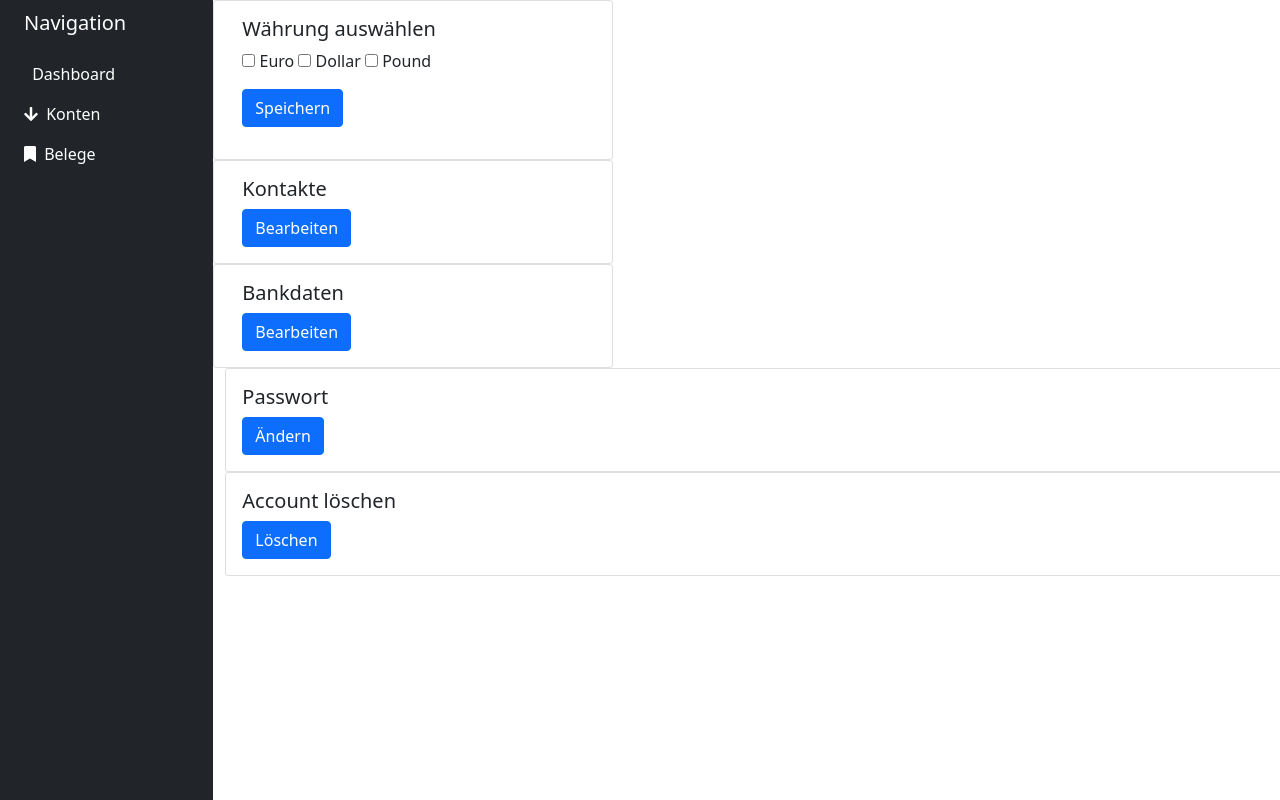
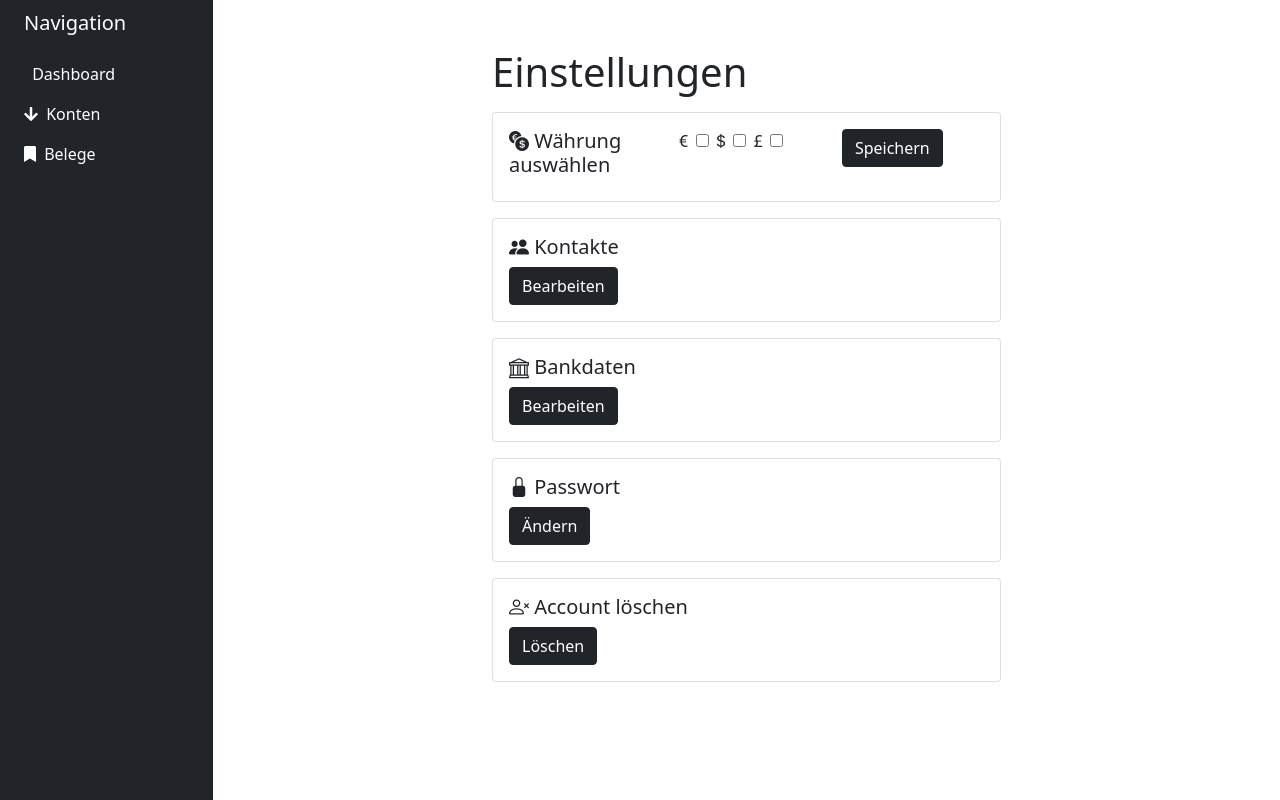
Before and after one commit to FevziG66/Wahlprojekt, a Django app: page /setttings/ in a window 1280 px wide; the page is wider, and only the part inside the window is pictured. Shown: the part 70-870 px from the top of that part. Run offline with Django 3.2, Linux system fonts and the light colour scheme; some libraries are stand-ins or nearby versions.

Commit message:
Einstellungen, Über Uns und Belege angepasst

```diff
--- a/home/templates/home/base.html
+++ b/home/templates/home/base.html
@@ -14,6 +14,8 @@
         <!-- CSS Bootstrap Einbindung -->
         <link href="https://cdn.jsdelivr.net/npm/bootstrap@5.1.3/dist/css/bootstrap.min.css" rel="stylesheet" integrity="sha384-1BmE4kWBq78iYhFldvKuhfTAU6auU8tT94WrHftjDbrCEXSU1oBoqyl2QvZ6jIW3" crossorigin="anonymous">
         <meta name="viewport" content="width=device-width, initial-scale=1">
+
+        <link rel="stylesheet" href="https://cdn.jsdelivr.net/npm/bootstrap-icons@1.5.0/font/bootstrap-icons.css">
 
         <!--Eigene Css Anweisungen-->
         <style>
--- a/home/templates/home/dashboard.html
+++ b/home/templates/home/dashboard.html
@@ -212,7 +212,5 @@
         </table>
     </div>
 </div>
-</div>
-</div>
 
 {% endblock hauptinhalt %}
--- a/home/templates/home/settings.html
+++ b/home/templates/home/settings.html
@@ -2,56 +2,65 @@
 {%load static%}
 
 {% block hauptinhalt %}
+<div class="col py-5">
+  <div class="row">
+  <div class="col">
+  </div>
+  <div class="col-6">
+  <h1>Einstellungen</h1>
+  <p></p>
+  <div class="card">
+    <div class="card-body">
+      <div class="row">
 
-<div class="card-deck">
-    <div class="row">
-      <div class="card" style="width:400px">
-        <div class="card-body">
-          <h5 class="card-title">Währung auswählen</h5>
-          <input type="checkbox" id="subscribeNews" name="subscribe">
-          <label>Euro</label>
+        <div class="col-sm-4">
+          <h5 class="card-title"> <i class="bi bi-currency-exchange"></i> Währung auswählen</h5>
+        </div>
+        <div class="col-sm-4">
+          <i class="bi bi-currency-euro"></i>
+          <input type="checkbox" id="subscribeNews" name="subscribe" value="Euro">
+          <i class="bi bi-currency-dollar"></i>
           <input type="checkbox" id="subscribeNews" name="subscribe" value="Dollar">
-          <label>Dollar</label>
+          <i class="bi bi-currency-pound"></i>
           <input type="checkbox" id="subscribeNews" name="subscribe" value="Pound">
-          <label>Pound</label>
-          <p></p>
-          <p><a href="#" class="btn btn-primary"> Speichern</a></p>
+        </div>
+        <div class="col-sm-4">
+          <a href="#" class="btn btn-dark"> Speichern</a>
         </div>
       </div>
     </div>
-
-    <div class="row">
-      <div class="card" style="width:400px">
-        <div class="card-body"">
-          <h5 class="card-title">Kontakte</h5>
-          <a href="#" class="btn btn-primary">Bearbeiten</a>
-        </div>
-      </div>
+  </div>
+  <p></p>
+  <div class="card">
+    <div class="card-body">
+      <h5 class="card-title" > <i class="bi bi-people-fill"></i> Kontakte</h5>
+      <a href="#" class="btn btn-dark">Bearbeiten</a>
     </div>
-
-    <div class="row">
-      <div class="card" style="width:400px">
-        <div class="card-body">
-          <h5 class="card-title">Bankdaten</h5>
-          <a href="#" class="btn btn-primary">Bearbeiten</a>
-        </div>
-      </div>
+  </div>
+  <p></p>
+  <div class="card">
+    <div class="card-body">
+      <h5 class="card-title"> <i class="bi bi-bank"></i> Bankdaten</h5>
+      <a href="#" class="btn btn-dark">Bearbeiten</a>
     </div>
-
-    <div class="card">
-      <div class="card-body">
-        <h5 class="card-title">Passwort</h5>
-        <a href="#" class="btn btn-primary">Ändern</a>
-      </div>
+  </div>
+  <p></p>
+  <div class="card">
+    <div class="card-body">
+      <h5 class="card-title"> <i class="bi bi-lock-fill"></i> Passwort</h5>
+      <a href="#" class="btn btn-dark">Ändern</a>
     </div>
-
-    <div class="card">
-      <div class="card-body">
-        <h5 class="card-title">Account löschen</h5>
-        <a href="#" class="btn btn-primary">Löschen</a>
-      </div>
+  </div>
+  <p></p>
+  <div class="card">
+    <div class="card-body">
+      <h5 class="card-title"> <i class="bi bi-person-x"></i> Account löschen</h5>
+      <a href="#" class="btn btn-dark">Löschen</a>
     </div>
   </div>
 </div>
-
+<div class="col">
+</div>
+</div>
+</div>
 {% endblock hauptinhalt %}
```
Also changed, not shown: home/templates/home/receipts.html (+61 -1 lines), start/templates/start/aboutUs.html (+10 -14 lines).
